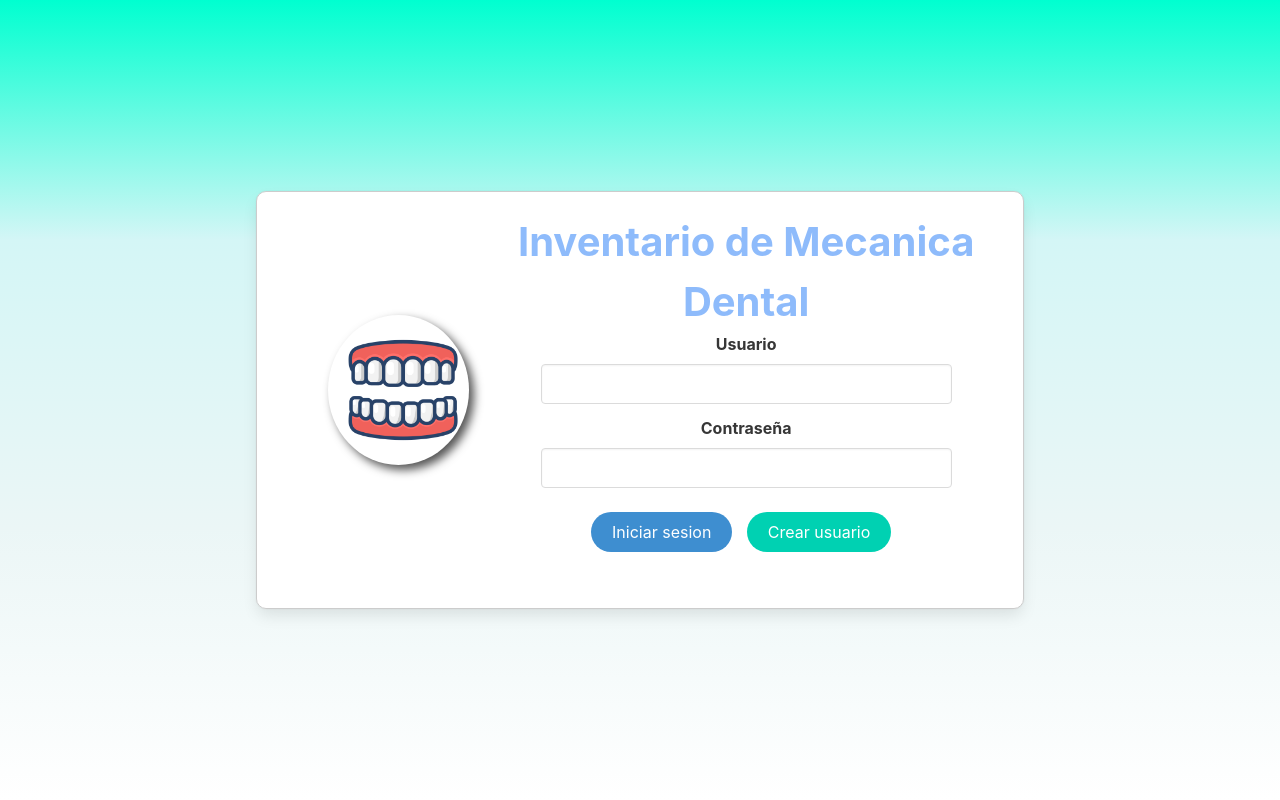
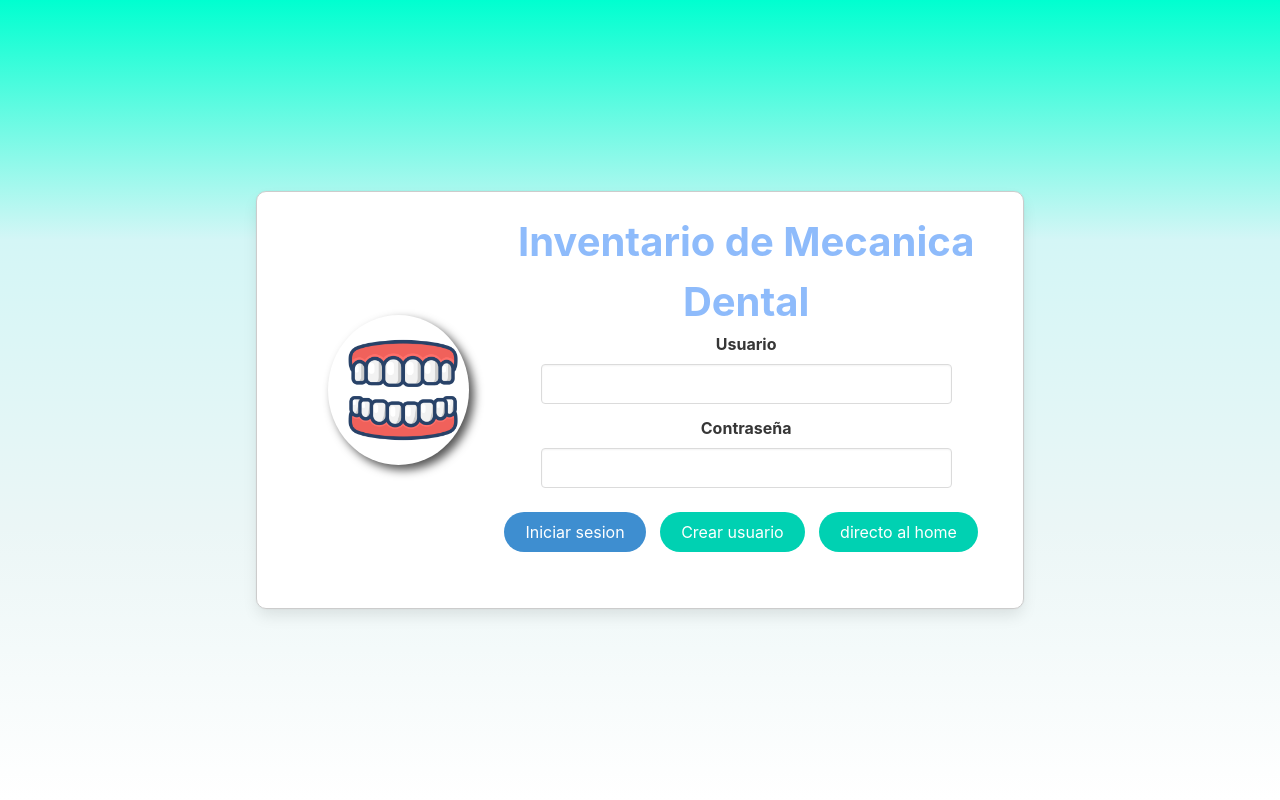
Before and after one commit to LeandroVerdun/MecanicaDental, a PHP site: page / in a window 1280 px wide. Run offline with PHP 8.4, Linux system fonts and the light colour scheme; some web fonts are replaced.

Commit message:
algunas mejoras en la animacion

```diff
--- a/css/style.css
+++ b/css/style.css
@@ -132,7 +132,7 @@ body,html {
     }
 }
 
-.box-login-animation, .user-new {
+.box-login-animation, .user-new, .all-user-container, .main-container  {
     animation: fadeIn 0.8s ease-in-out forwards;
 
 }
@@ -143,7 +143,7 @@ body,html {
 }
 
 #user-form, .login-container{
-    animation: fadeIn 4s ease-in-out forwards;
+    animation: fadeIn 3.7s ease-in-out forwards;
 
 }
 
--- /dev/null
+++ b/inc/background.php
@@ -0,0 +1 @@
+<div id="background-color"></div>
--- a/inc/navbar.php
+++ b/inc/navbar.php
@@ -25,7 +25,7 @@
           <a class="button is-primary" href="index.php?vista=user_new">
             <strong>Registrarse</strong>
           </a>
-          <a class="button is-link">
+          <a class="button is-link" href="index.php?vista=login">
             Salir
           </a>
         </div>
--- a/vistas/login.php
+++ b/vistas/login.php
@@ -29,6 +29,9 @@
                     <p class="has-text-centered mb-4 mt-3">
                         <a type="submit" class="button is-primary is-rounded" href="index.php?vista=user_new">Crear usuario</a>
                     </p>
+                    <p class="has-text-centered mb-4 mt-3">
+                        <a type="submit" class="button is-primary is-rounded" href="index.php?vista=home">directo al home</a>
+                    </p>
                 </div>
             </div>
 
```
